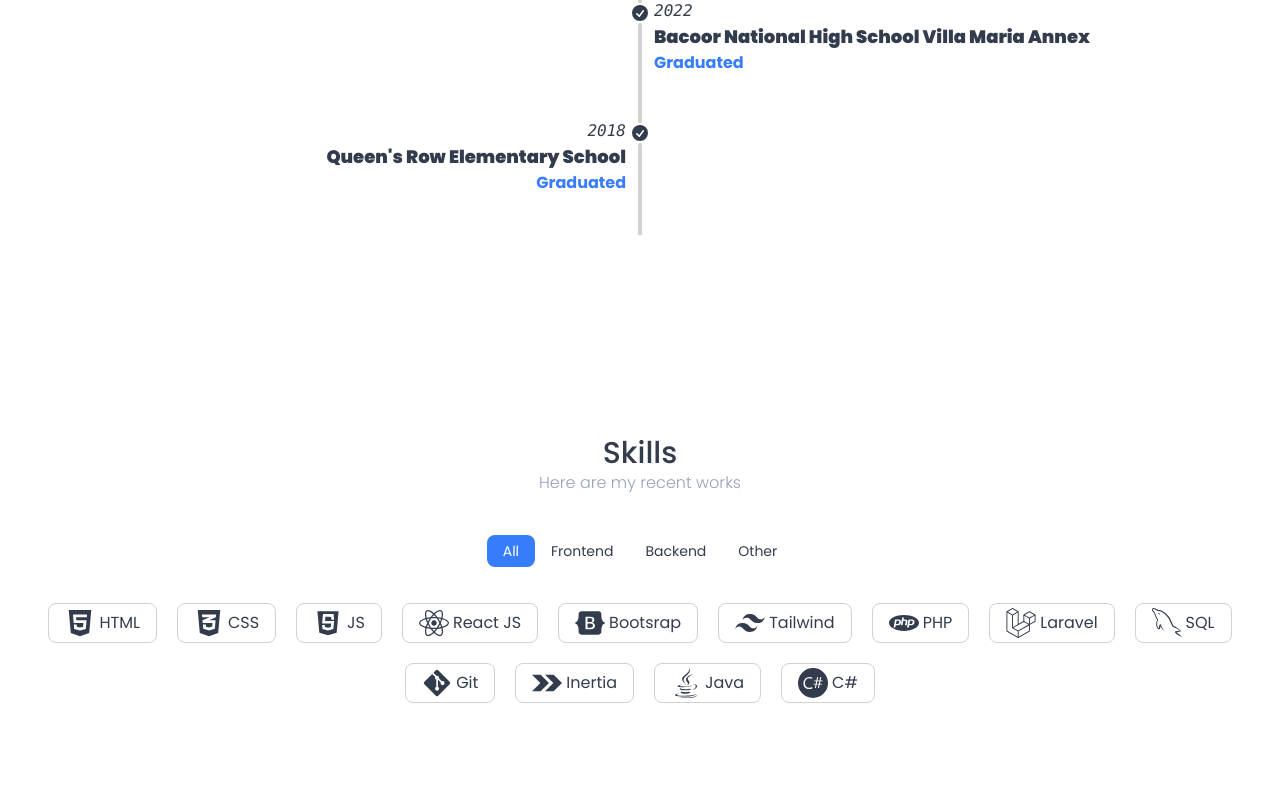
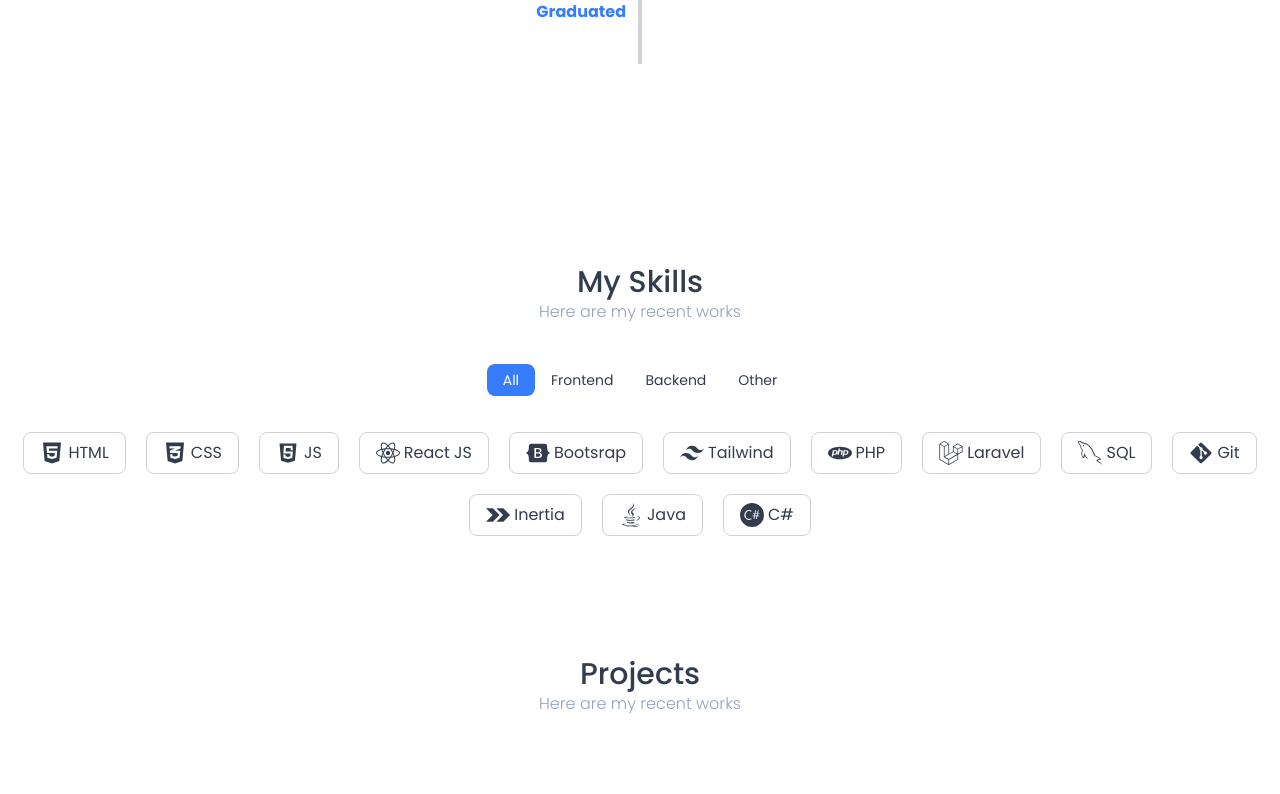
Before and after one commit to MarkMallari16/portfolio-website, a React (Vite) app: page / in a window 1280 px wide. Shown: the part 1987-2781 px from the top of the page. Built offline with nearby package versions, Linux system fonts and the light colour scheme.

Commit message:
fix some ui

```diff
--- a/src/App.jsx
+++ b/src/App.jsx
@@ -24,10 +24,13 @@ function App() {
   return (
     <div >
       <ProgressBar />
-      <NavBar homeRef={homeRef} aboutRef={aboutRef} skillsRef={skillsRef} projectsRef={projectsRef} contactRef={contactRef} />
+      <section>
+        <NavBar homeRef={homeRef} aboutRef={aboutRef} skillsRef={skillsRef} projectsRef={projectsRef} contactRef={contactRef} />
+
+      </section>
       <motion.section
-        initial={{ opacity: 0 }}
-        whileInView={{ opacity: 1 }}
+        initial={{ opacity: 0, transform: 0 }}
+        whileInView={{ opacity: 1, transform: 1 }}
         viewport={{ once: true }}
         ref={homeRef}>
         <Hero />
@@ -35,7 +38,7 @@ function App() {
       <motion.section
         initial={{ opacity: 0 }}
         whileInView={{ opacity: 1 }}
-        viewport={{ once: false }}
+        viewport={{ once: true }}
         ref={aboutRef}
 
       >
@@ -44,21 +47,21 @@ function App() {
       <motion.section
         initial={{ opacity: 0 }}
         whileInView={{ opacity: 1 }}
-        viewport={{ once: false }}
+        viewport={{ once: true }}
         ref={skillsRef}>
         <Skills />
       </motion.section>
       <motion.section
         initial={{ opacity: 0 }}
         whileInView={{ opacity: 1 }}
-        viewport={{ once: false }}
+        viewport={{ once: true }}
         ref={projectsRef}>
         <Projects />
       </motion.section>
       <motion.section
         initial={{ opacity: 0 }}
         whileInView={{ opacity: 1 }}
-        viewport={{ once: false }}
+        viewport={{ once: true }}
         ref={contactRef}>
         <Contact />
       </motion.section>
--- a/src/components/About.jsx
+++ b/src/components/About.jsx
@@ -2,7 +2,7 @@ import React from 'react'
 import Avatar from '../assets/avatar.png'
 function About() {
   return (
-    <div className=' my-40 mx-auto lg:max-w-7xl'>
+    <div className=' mx-auto lg:max-w-7xl'>
       <div className='text-medium text-center text-3xl font-medium pt-10'>About Me</div>
       <p className="text-center text-slate-400 font-light">Introduction</p>
       <div className='grid grid-cols-1 lg:grid-cols-2 items-center mt-20 mx-auto place-items-center'>
--- /dev/null
+++ b/src/components/ContactDetails.jsx
@@ -0,0 +1,20 @@
+import React from 'react'
+
+function ContactDetails({ contactIcon, contactTitle, contactDescription }) {
+    return (
+        <div className=' p-3 rounded-xl flex items-center gap-4'>
+            <div>
+
+                {contactIcon}
+            </div>
+            <div >
+                <div className='text-lg text-secondary font-medium'>{contactTitle}</div>
+                <div className='text-xl'>
+                    {contactDescription}
+                </div>
+            </div>
+        </div>
+    )
+}
+
+export default ContactDetails
--- a/src/components/NavBar.jsx
+++ b/src/components/NavBar.jsx
@@ -13,8 +13,9 @@ function NavBar({ homeRef, aboutRef, skillsRef, projectsRef, contactRef }) {
     }
   }
   return (
-    <nav className=' mx-6 lg:mx-36'>
-      <div className='navbar flex justify-between items-center mt-5 bg-base-100'>
+    <nav className='border-b'>
+      <div className=' mx-auto lg:mx-40'>
+        <div className='navbar flex justify-between items-center py-5 bg-base-100'>
           <a className='text-2xl font-bold '>
             Mark.<span className='text-secondary'>Mallari</span>
           </a>
@@ -33,8 +34,8 @@ function NavBar({ homeRef, aboutRef, skillsRef, projectsRef, contactRef }) {
 
           </label>
           <div className={`lg:flex items-center gap-16 ${isMenuOpen ? 'flex' : 'hidden'}`} >
-          <a href='#home' onClick={() => scrollIntoSection(homeRef)} className='border-b-2 border-secondary shadow-sm rounded-lg p-3'>
-            <svg xmlns="http://www.w3.org/2000/svg" viewBox="0 0 24 24" fill="currentColor" className="size-6">
+            <a href='#home' onClick={() => scrollIntoSection(homeRef)} className='border-b-2 border-secondary shadow-sm rounded-lg '>
+              <svg xmlns="http://www.w3.org/2000/svg" viewBox="0 0 24 24" fill="currentColor" className="size-8">
                 <path d="M11.47 3.841a.75.75 0 0 1 1.06 0l8.69 8.69a.75.75 0 1 0 1.06-1.061l-8.689-8.69a2.25 2.25 0 0 0-3.182 0l-8.69 8.69a.75.75 0 1 0 1.061 1.06l8.69-8.689Z" />
                 <path d="m12 5.432 8.159 8.159c.03.03.06.058.091.086v6.198c0 1.035-.84 1.875-1.875 1.875H15a.75.75 0 0 1-.75-.75v-4.5a.75.75 0 0 0-.75-.75h-3a.75.75 0 0 0-.75.75V21a.75.75 0 0 1-.75.75H5.625a1.875 1.875 0 0 1-1.875-1.875v-6.198a2.29 2.29 0 0 0 .091-.086L12 5.432Z" />
               </svg>
@@ -77,6 +78,8 @@ function NavBar({ homeRef, aboutRef, skillsRef, projectsRef, contactRef }) {
           </label>
 
         </div>
+      </div>
+
     </nav>
 
   )
--- a/src/components/SkillIcon.jsx
+++ b/src/components/SkillIcon.jsx
@@ -3,8 +3,8 @@ import React from 'react'
 function SkillIcon({ icon, languageName }) {
     return (
         <div className='flex border border-base-300 px-4 py-1 rounded-lg hover:bg-secondary hover:text-white transition-all ease-in-out duration-150'>
-            <div className='flex items-center gap-1'>
-                <p className='text-3xl'> {icon}</p>
+            <div className='flex items-center gap-1 py-1'>
+                <p className='text-2xl'> {icon}</p>
 
                 <p className='font-normal'>{languageName}</p>
             </div>
--- a/src/components/Skills.jsx
+++ b/src/components/Skills.jsx
@@ -82,33 +82,54 @@ function Skills() {
             languageName: 'C#',
             category: 'other'
         },
+    ]
 
+    const fadeInAnimationVariants = {
+        initial: {
+            opacity: 0,
+            y: 100
+        },
+        animate: (index) => ({
+            opacity: 1,
+            y: 0,
+            transition: {
+                delay: 0.05 * index
+            }
+        })
 
-
-    ]
+    }
     return (
         <div className='mt-40 mx-auto lg:max-w-7xl mb-20 h-1/2 '>
-            <div className='text-medium text-center text-3xl font-medium pt-10'>Skills</div>
+            <div className='text-medium text-center text-3xl font-medium pt-10'>My Skills</div>
             <p className='text-center text-slate-400  mb-10 font-light'>Here are my recent works</p>
-            <motion.div role='tablist' className='tabs flex justify-center text-2xl pb-4' >
+            <div role='tablist' className='tabs flex justify-center text-2xl pb-4' >
                 <a role="tab" className={`tab ${selectedCategory === 'all' ? 'tab-active bg-secondary text-white rounded-lg' : ''}`} onClick={() => handleCategoryChange('all')}>All</a>
                 <a role="tab" className={`tab ${selectedCategory === 'frontend' ? 'tab-active bg-secondary text-white rounded-lg' : ''}`} onClick={() => handleCategoryChange('frontend')}>Frontend</a>
                 <a role="tab" className={`tab ${selectedCategory === 'backend' ? 'tab-active bg-secondary text-white rounded-lg' : ''}`} onClick={() => handleCategoryChange('backend')}>Backend</a>
                 <a role="tab" className={`tab ${selectedCategory === 'other' ? 'tab-active bg-secondary text-white rounded-lg' : ''}`} onClick={() => handleCategoryChange('other')}>Other</a>
-            </motion.div>
+            </div>
             <div className='mt-5 px-4 lg:p-0'>
-                <motion.div className='flex gap-5 justify-center flex-wrap '
-                    initial={{ opacity: 0, scale: 0.5 }}
-                    animate={{ opacity: 1, scale: 1 }}
-                    exit={{ opacity: 0, scale: 0.5 }}>
+                <ul className='flex gap-5 justify-center flex-wrap '>
+
                     {
                         skills
                             .filter((skill) => selectedCategory === 'all' || skill.category === selectedCategory)
                             .map(({ index, icon, languageName }) => (
-                                <SkillIcon key={index} icon={icon} languageName={languageName} />
+                                <motion.li className='flex gap-5 flex-wrap justify-center'
+                                    variants={fadeInAnimationVariants}
+                                    initial="initial"
+                                    whileInView="animate"
+                                    viewport={{
+                                        once: true
+                                    }}
+                                    custom={index}
+                                >
+                                    <SkillIcon icon={icon} languageName={languageName} />
+                                </motion.li>
                             ))
                     }
-                </motion.div>
+
+                </ul>
             </div>
 
         </div>
```
Also changed, not shown: src/components/Contact.jsx (+17 -38 lines). Lines whose indentation alone changed are shown as unchanged.
